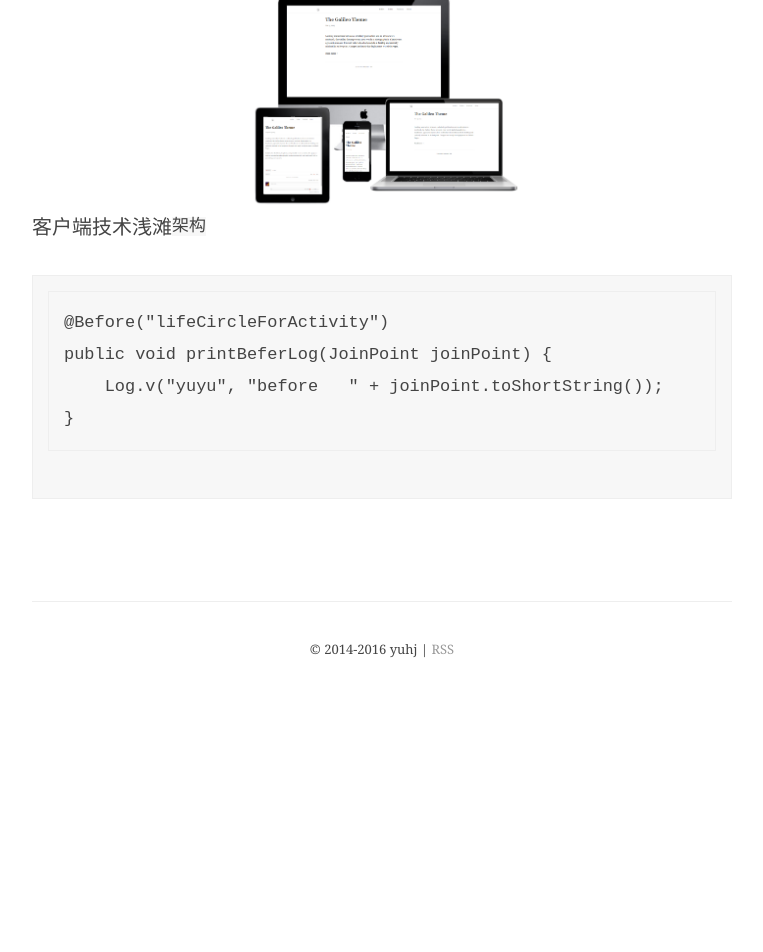
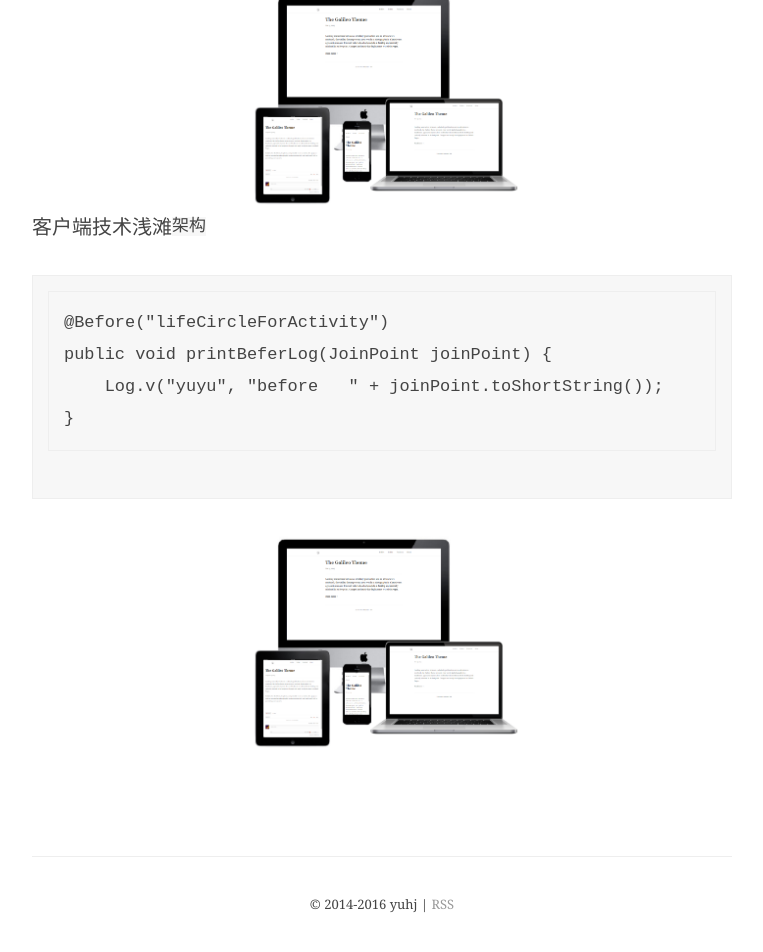
Before and after one commit to Leiluojun/Leiluojun.github.io, a Jekyll site: the page built from _posts/2017-03-21-IM客户端架构技术浅谈.markdown, in a window 1280 px wide. Shown: the part 1026-1978 px from the top of the page, without its empty margins (258-1021 px from the left). Built offline with Jekyll 4.4.1, drawn with Linux system fonts in a browser that asks for light colours; comment, search, counter and statistics services are not loaded; before the commit the page ends 1723 px from its top, so only the background shows below that.

Commit message:
Update 2017-03-21-IM客户端架构技术浅谈.markdown

```diff
--- a/_posts/2017-03-21-IM客户端架构技术浅谈.markdown
+++ b/_posts/2017-03-21-IM客户端架构技术浅谈.markdown
@@ -19,3 +19,6 @@ description: 本人之前从事过一段时间Android端IM SDK的开发，期间
     public void printBeferLog(JoinPoint joinPoint) {
         Log.v("yuyu", "before   " + joinPoint.toShortString());
     }
+
+
+<div align=center><img width="300" height="300" src="../preview.png"/></div>
```
